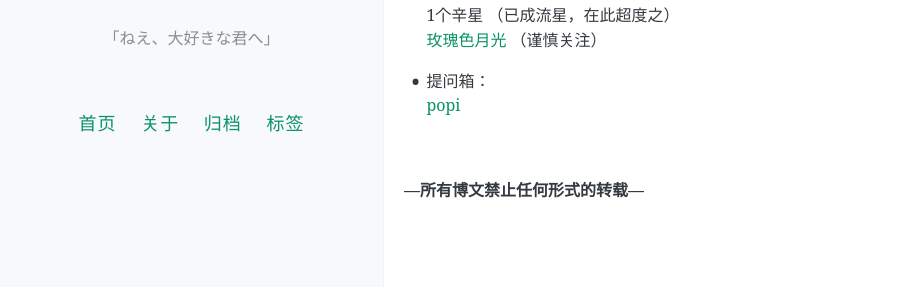
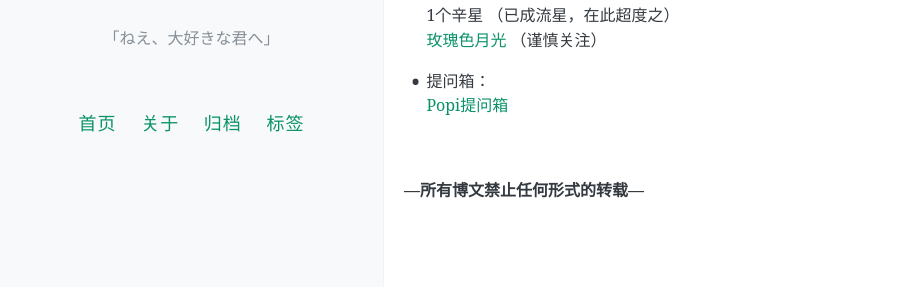
Before and after one commit to aiuta264/aiuta, a Jekyll site: the page built from _posts/2030-07-16-zhiding.md, in a window 1280 px wide and 900 px high, scrolled down 313 px. Shown: the part 166-453 px from the top of the window, without its empty margins (0-905 px from the left). Built offline with Jekyll 4.4.1, drawn with Linux system fonts in a browser that asks for light colours; comment, search, counter and statistics services are not loaded.

Commit message:
Update 2030-07-16-zhiding.md

```diff
--- a/_posts/2030-07-16-zhiding.md
+++ b/_posts/2030-07-16-zhiding.md
@@ -25,10 +25,10 @@ pinned: true
 
 * 微博：
 1个辛星 （已成流星，在此超度之）
-[玫瑰色月光](https://weibo.com/u/1961289715 "玫瑰色月光") （谨慎关注）
+[玫瑰色月光](https://weibo.com/u/1961289715 "玫瑰色月光的微博") （谨慎关注）
 
 * 提问箱：
-[popi](http://www.popiask.cn/ua7kiX "1个辛星的提问箱")
+[Popi提问箱](http://www.popiask.cn/ua7kiX "1个辛星的提问箱")
 
 <br>
 
```
